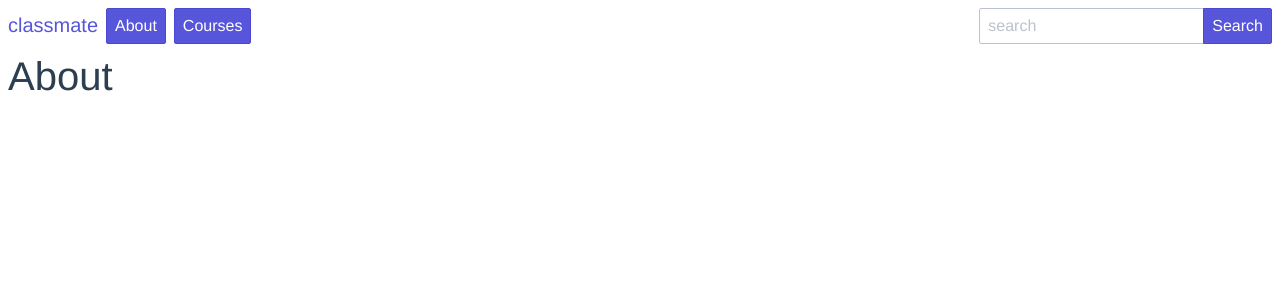
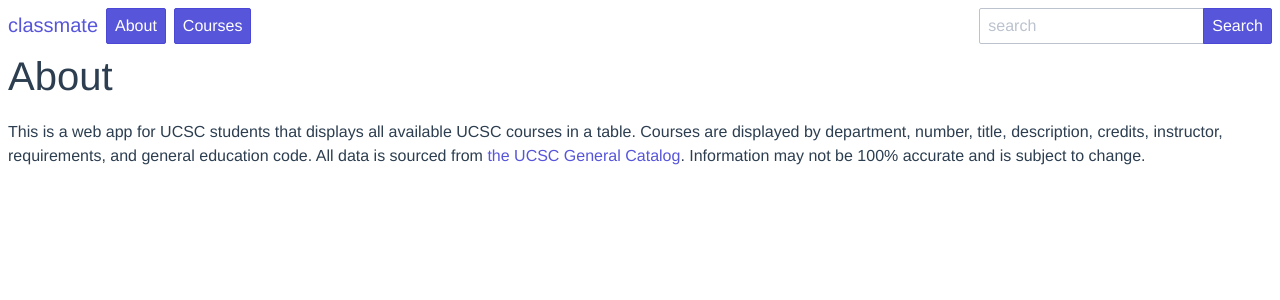
Before and after one commit to dennisleexyz/cruz-hacks-classmate, a Vue app in the folder client/: page /about in a window 1280 px wide. Shown: the top 300 px of the page. Built offline with nearby package versions, Linux system fonts and the light colour scheme.

Commit message:
chore: add about message

```diff
--- a/client/src/views/About.vue
+++ b/client/src/views/About.vue
@@ -1,6 +1,7 @@
 <template>
   <div class="about">
     <h1>About</h1>
+    This is a web app for UCSC students that displays all available UCSC courses in a table. Courses are displayed by department, number, title, description, credits, instructor, requirements, and general education code. All data is sourced from <a href=https://catalog.ucsc.edu/en/Current/General-Catalog/Courses>the UCSC General Catalog</a>. Information may not be 100% accurate and is subject to change.
   </div>
 </template>
 
```
